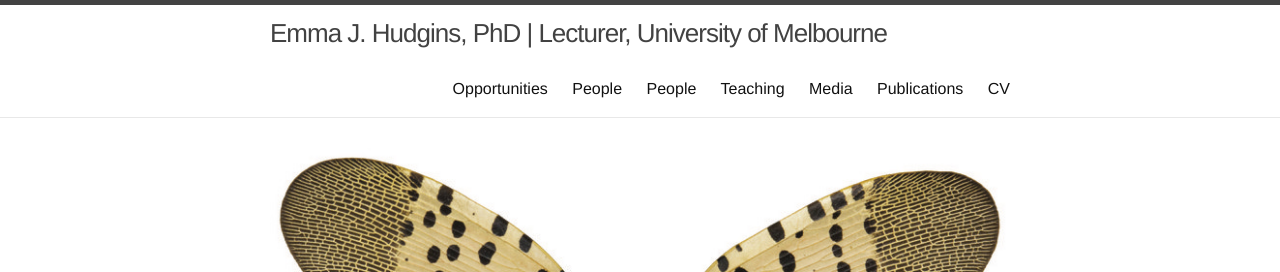
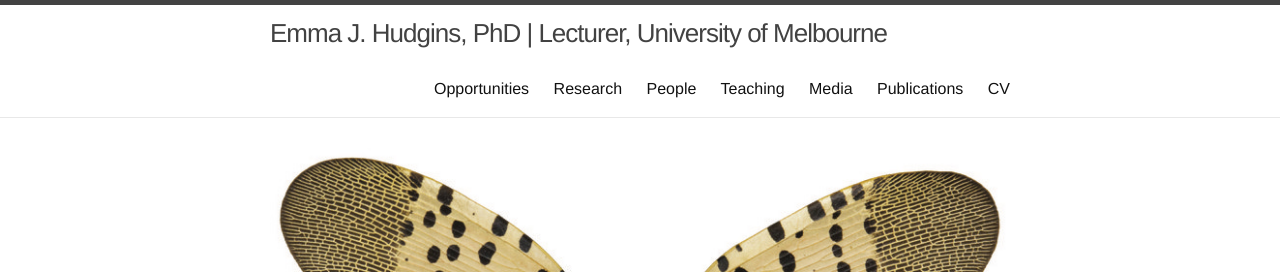
Before and after one commit to emmajhudgins/emmajhudgins.github.io, a Jekyll site: the page built from index.html, in a window 1280 px wide and 900 px high. Shown: the top 272 px of the window. Built offline with Jekyll 4.4.1, drawn with Linux system fonts in a browser that asks for light colours; nearby versions of some CDN libraries; some web fonts are replaced.

Commit message:
fix page name

```diff
--- a/02-research.md
+++ b/02-research.md
@@ -1,8 +1,8 @@
 ---
 
 layout: page
-title: "People"
-permalink: /people
+title: "Research"
+permalink: /research
 nav: true
 order: 2
 
```
